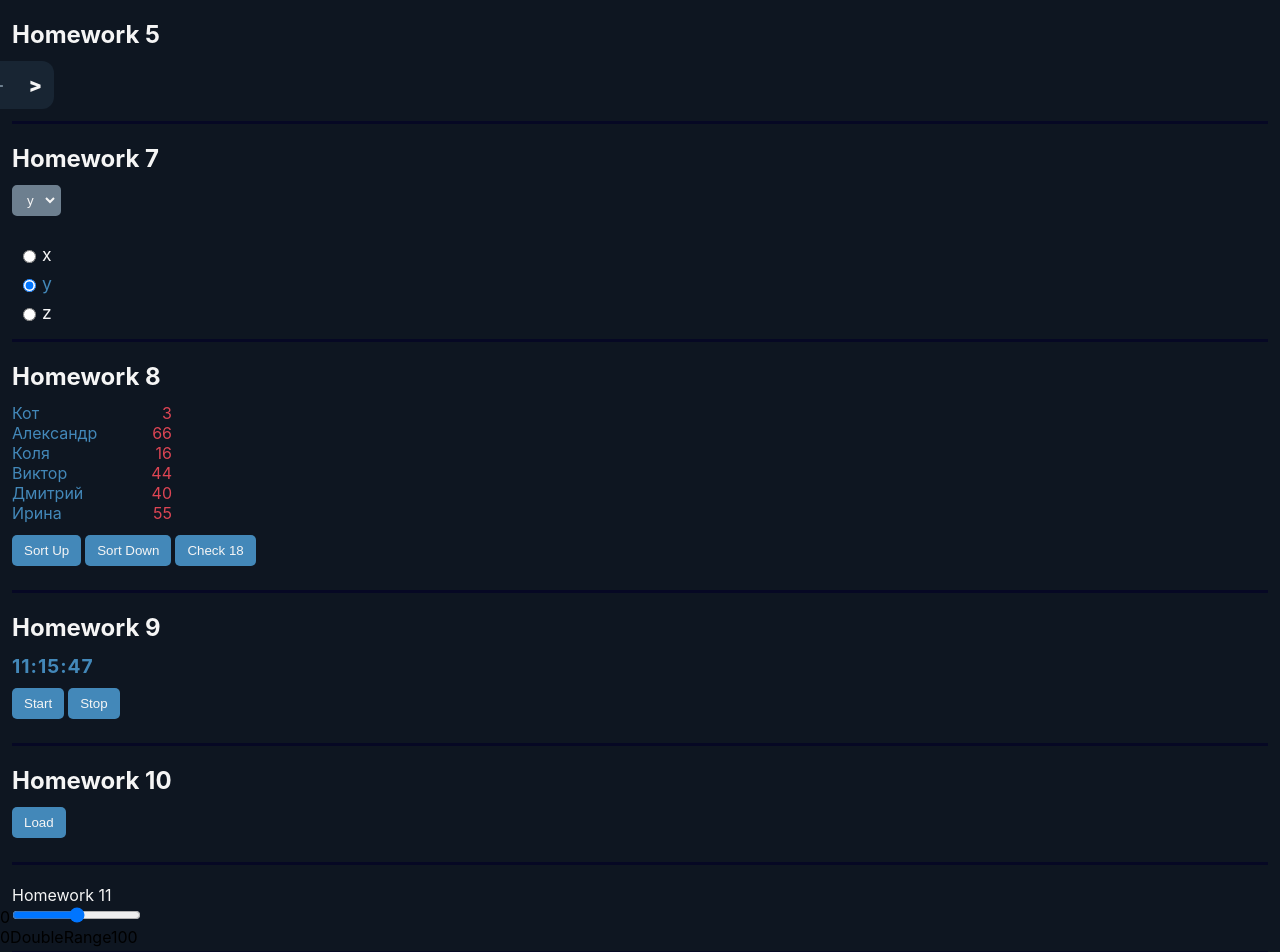
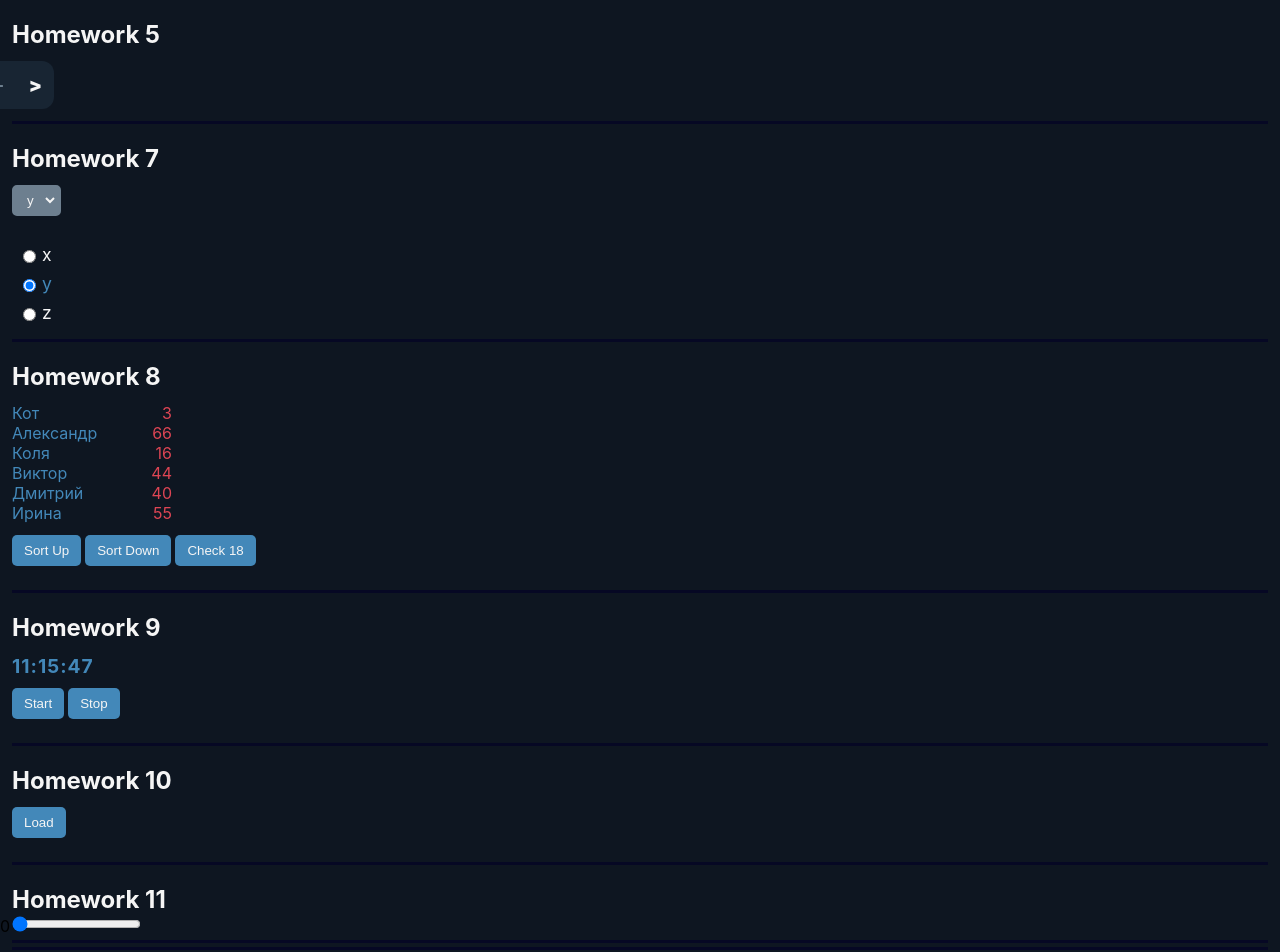
Before and after one commit to mykolao/react-homeworks, a React (Create React App) app: page /#/junior in a window 1280 px wide. Shown: the top 952 px of the page. Built offline with nearby package versions, Linux system fonts and the light colour scheme.

Commit message:
SuperRange logic completed

```diff
--- a/src/homework-11/HW11.tsx
+++ b/src/homework-11/HW11.tsx
@@ -1,29 +1,33 @@
-import React, { useState } from "react";
+import React from "react";
 import SuperRange from "./common/c7-SuperRange/SuperRange";
 import SuperDoubleRange from "./common/c8-SuperDoubleRange/SuperDoubleRange";
 
 function HW11() {
-  const [value1, setValue1] = useState(0);
-  const [value2, setValue2] = useState(100);
+  const [value1, setValue1] = React.useState(0);
+  const [value2, setValue2] = React.useState(100);
+
+  const onChangeRangeHandler = (r: number) => {
+    setValue1(r);
+  };
 
   return (
     <div className="homework">
-      <div className="section_title">Homework 11</div>
+      <h2 className="section_title">Homework 11</h2>
 
-      {/*should work (должно работать)*/}
       <div>
         <span>{value1}</span>
         <SuperRange
-        // сделать так чтоб value1 изменялось
+          value={value1}
+          onChangeRange={onChangeRangeHandler}
         />
       </div>
-      <div>
+      {/* <div>
         <span>{value1}</span>
         <SuperDoubleRange
         // сделать так чтоб value1 и value2 изменялось
         />
         <span>{value2}</span>
-      </div>
+      </div> */}
       <hr />
       {/*для личного творчества, могу проверить*/}
       {/*<AlternativeSuperRange/>*/}
```
